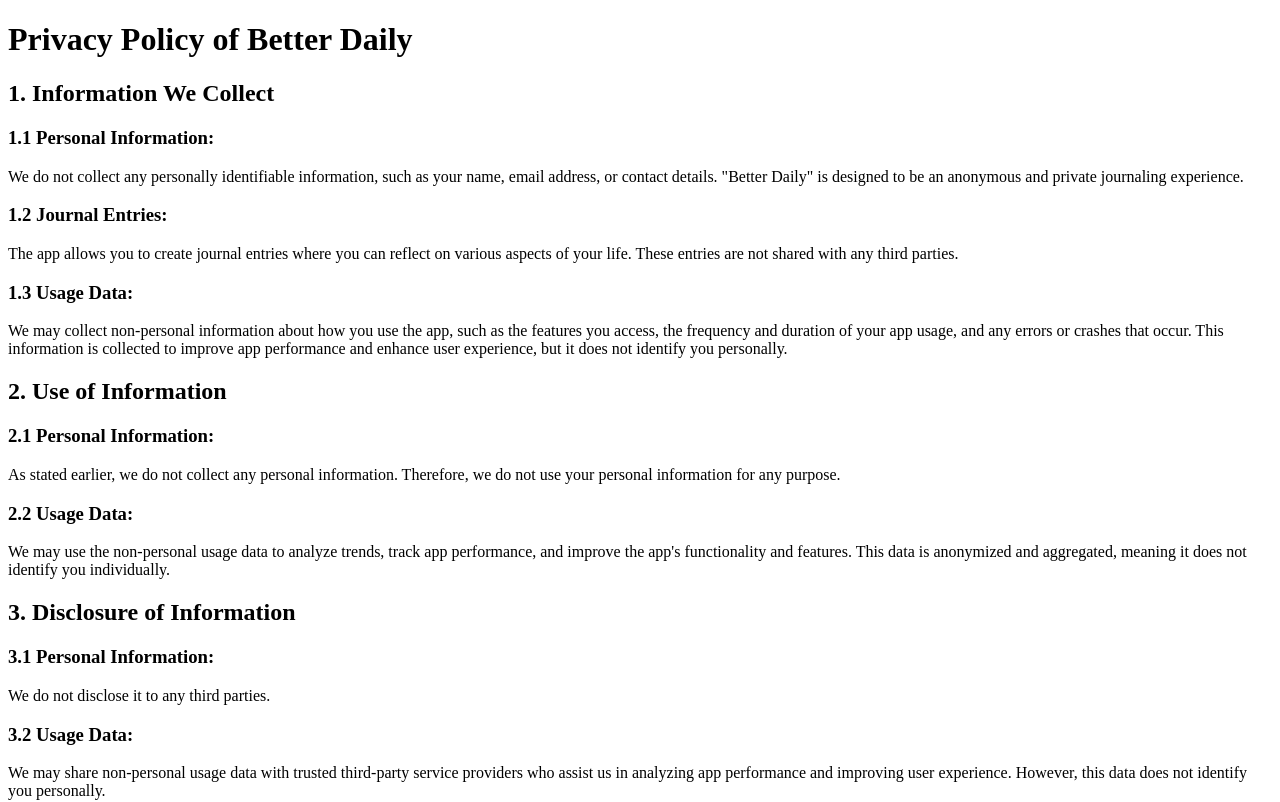
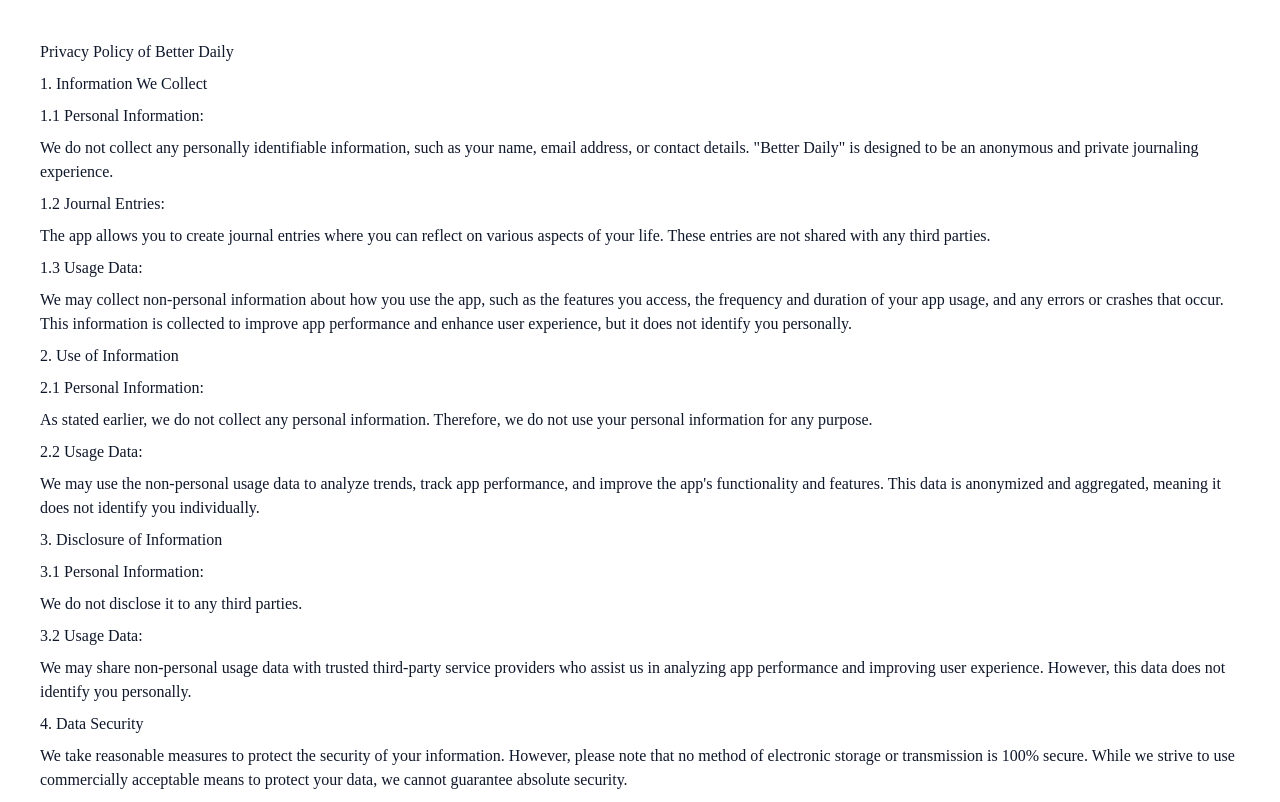
Before and after one commit to chasingtherain/better-daily, a Next.js app: page /privacy in a window 1280 px wide. Shown: the top 802 px of the page. Built offline with nearby package versions, Linux system fonts and the light colour scheme; no server answers.

Commit message:
added layout and providers to app dir

```diff
--- /dev/null
+++ b/app/layout.tsx
@@ -0,0 +1,32 @@
+
+import '../styles/globals.css'
+import Navbar from "@/components/Navbar"
+import Providers from './providers'
+
+export const metadata = {
+  title: 'Better Daily',
+  description: 'A journal for daily reflection and a place to practice gratefulness',
+  keywords: ['grateful, gratefulness, daily journal,reflection, stoic, progress'],
+  authors: [{ name: 'ChasingRain', url: 'https://chasingtherain.vercel.app/' }],
+  creator: 'Tnia Jun Peng',
+  icons: {
+    icon: '/favicon.ico',
+  }
+}
+
+export default function RootLayout({
+  children,
+}: {
+  children: React.ReactNode
+}) {
+  return (
+    <html lang="en">
+      <body>
+          <Providers>
+            <Navbar/>
+            <div>{children}</div>
+          </Providers>
+      </body>
+    </html>
+  )
+}
--- /dev/null
+++ b/app/providers.tsx
@@ -0,0 +1,11 @@
+"use client"
+import { SessionProvider } from "next-auth/react";
+import { ThemeProvider } from "next-themes";
+
+export default function Providers({children}) {
+    return <SessionProvider>
+                <ThemeProvider attribute="class">
+                    {children}
+                </ThemeProvider>
+            </SessionProvider>
+};
--- a/components/Navbar.tsx
+++ b/components/Navbar.tsx
@@ -1,3 +1,4 @@
+"use client"
 import * as React from "react"
 import NavMenu from "./NavMenu";
 import ActionButton from "./ui/ActionButton";
```
